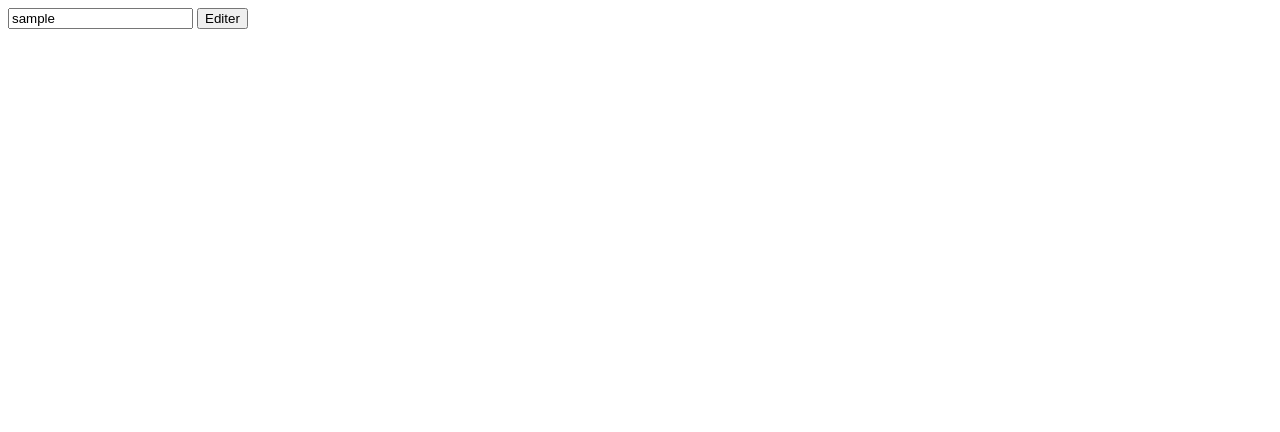
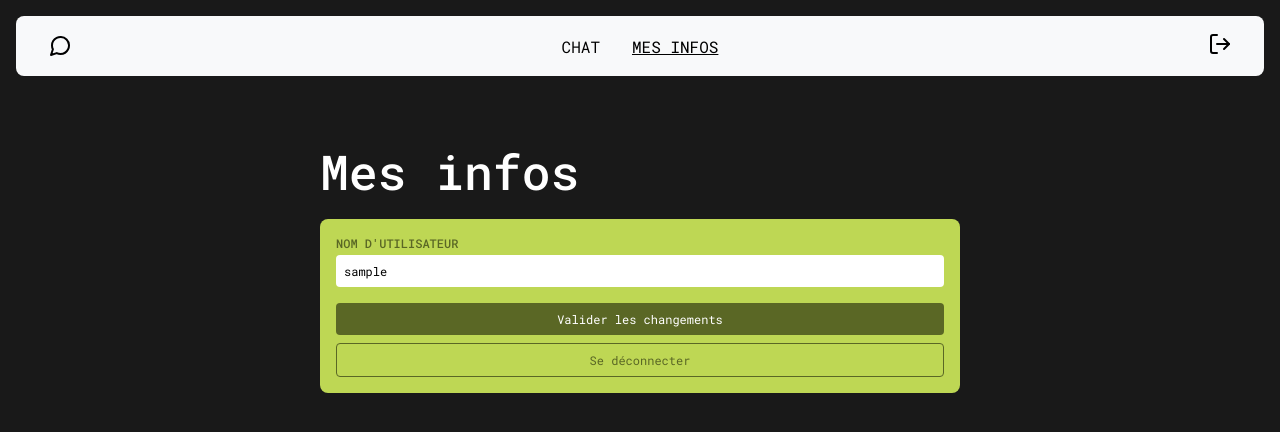
Before and after one commit to Triips-TheCoder/HETIC-FLASK-CHAT, a Flask app: page /profile in a window 1280 px wide. Before the commit the part shown is almost empty. Shown: the top 432 px of the page. Run offline with Flask 3, Linux system fonts and the light colour scheme; the visitor is signed in with stand-in values (Sample User, id 1).

Commit message:
profile style

```diff
--- a/templates/header.html
+++ b/templates/header.html
@@ -2,11 +2,14 @@
 <header>
     <img src="{{ url_for('static', filename='icon/logo.svg') }}" alt="Logo">
     <nav>
-        <a class="ft-link {{ 'ft-link--active' if current_path == url_for('index') }}" href="{{ url_for('index') }}">Chat</a>
+        <a class="ft-link {{ 'ft-link--active' if current_path == url_for('index') }}"
+            href="{{ url_for('index') }}">Chat</a>
         {% if current_user.is_authenticated %}
-        <a class="ft-link {{ 'ft-link--active' if current_path == url_for('signup') }}" href="{{ url_for('signup') }}">Mes Info</a>
+        <a class="ft-link {{ 'ft-link--active' if current_path == url_for('profile') }}"
+            href="{{ url_for('profile') }}">Mes infos</a>
         {% else %}
-        <a class="ft-link {{ 'ft-link--active' if current_path == url_for('signup') }}" href="{{ url_for('signup') }}">M'inscrire</a>
+        <a class="ft-link {{ 'ft-link--active' if current_path == url_for('signup') }}"
+            href="{{ url_for('signup') }}">M'inscrire</a>
         {% endif %}
     </nav>
     {% if current_user.is_authenticated %}
--- a/templates/profile-test.html
+++ b/templates/profile-test.html
@@ -1,14 +1,32 @@
 <!DOCTYPE html>
-<html lang="en">
+<html lang="fr">
+
 <head>
     <meta charset="UTF-8">
     <meta name="viewport" content="width=device-width, initial-scale=1.0">
-    <title>Document</title>
+    <title>Mes informations</title>
+    <link rel="stylesheet" href='/static/css/main.css' />
+    <link rel="stylesheet" href='/static/css/form.css' />
+    <link rel="stylesheet" href="{{ url_for('static', filename='css/header.css') }}">
+    <link rel="stylesheet" href="{{ url_for('static', filename='css/container.css') }}">
 </head>
+
 <body>
-    <form method="POST" action="profile">
-        <input value={{ user.username }} name="username" />
-        <button type="submit">Editer</button>
-    </form>
+    {% include 'header.html' %}
+    <div class="container">
+        <h1 class="mb-2">Mes infos</h1>
+        <form method="POST" action="profile">
+
+            <div class="input-label mb-2">
+                <label class="ft-label" for="username">Nom d'utilisateur</label>
+                <input type="text" name="username" id="username" value={{ user.username }} />
+            </div>
+
+            <button class="mb-1" type="submit">Valider les changements</button>
+            <button class="button--secondary">Se déconnecter</button>
+
+        </form>
+    </div>
 </body>
+
 </html>
```
Also changed, not shown: templates/login.html (deleted). Lines whose indentation alone changed are shown as unchanged.
